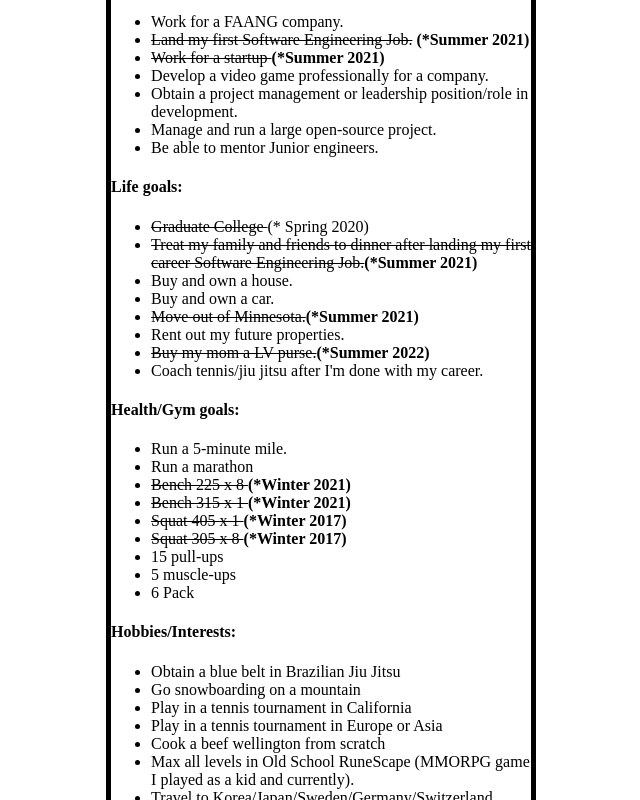
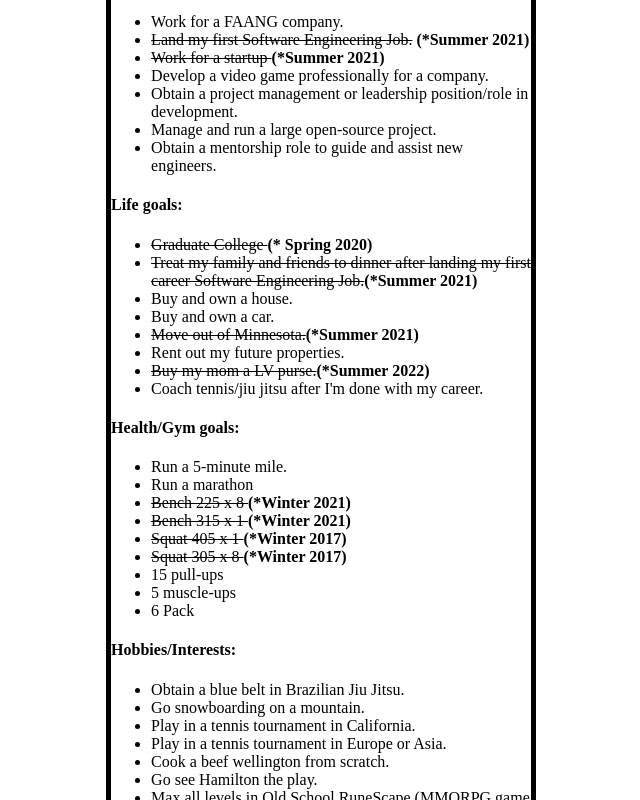
Before and after one commit to johnson82nguyen/React-Main-Portfolio, a React (Create React App) app in the folder JohnNguyen/: page / in a window 1280 px wide. Shown: the part 3200-4000 px from the top of the page, without its empty margins (319-959 px from the left). Built offline with nearby package versions, Linux system fonts and the light colour scheme.

Commit message:
grammtical errors

```diff
--- a/JohnNguyen/src/components/Goals.js
+++ b/JohnNguyen/src/components/Goals.js
@@ -43,11 +43,11 @@ const Projects = () => {
                 <li>Develop a video game professionally for a company.</li>
                 <li>Obtain a project management or leadership position/role in development.</li>
                 <li>Manage and run a large open-source project.</li>
-                <li>Be able to mentor Junior engineers.</li>
+                <li>Obtain a mentorship role to guide and assist new engineers.</li>
             </ul>
             <h4>Life goals:</h4>
             <ul>
-                <li><strike> Graduate College </strike> (* Spring 2020) </li>
+                <li><strike> Graduate College </strike> <b> (* Spring 2020) </b></li>
                 <li><strike>Treat my family and friends to dinner after landing my first career Software Engineering Job.</strike><b>(*Summer 2021)</b></li>
                 <li>Buy and own a house.</li>
                 <li>Buy and own a car.</li>
@@ -71,11 +71,12 @@ const Projects = () => {
             </ul>
             <h4>Hobbies/Interests:</h4>
             <ul>
-                <li>Obtain a blue belt in Brazilian Jiu Jitsu</li>
-                <li>Go snowboarding on a mountain</li>
-                <li>Play in a tennis tournament in California</li>
-                <li>Play in a tennis tournament in Europe or Asia</li>
-                <li>Cook a beef wellington from scratch</li>
+                <li>Obtain a blue belt in Brazilian Jiu Jitsu.</li>
+                <li>Go snowboarding on a mountain.</li>
+                <li>Play in a tennis tournament in California.</li>
+                <li>Play in a tennis tournament in Europe or Asia.</li>
+                <li>Cook a beef wellington from scratch.</li>
+                <li>Go see Hamilton the play.</li>
                 <li>Max all levels in Old School RuneScape (MMORPG game I played as a kid and currently).</li>
                 <li>Travel to Korea/Japan/Sweden/Germany/Switzerland.</li>
                 <li>Own over 20 GitHub Repositories.</li>
```
